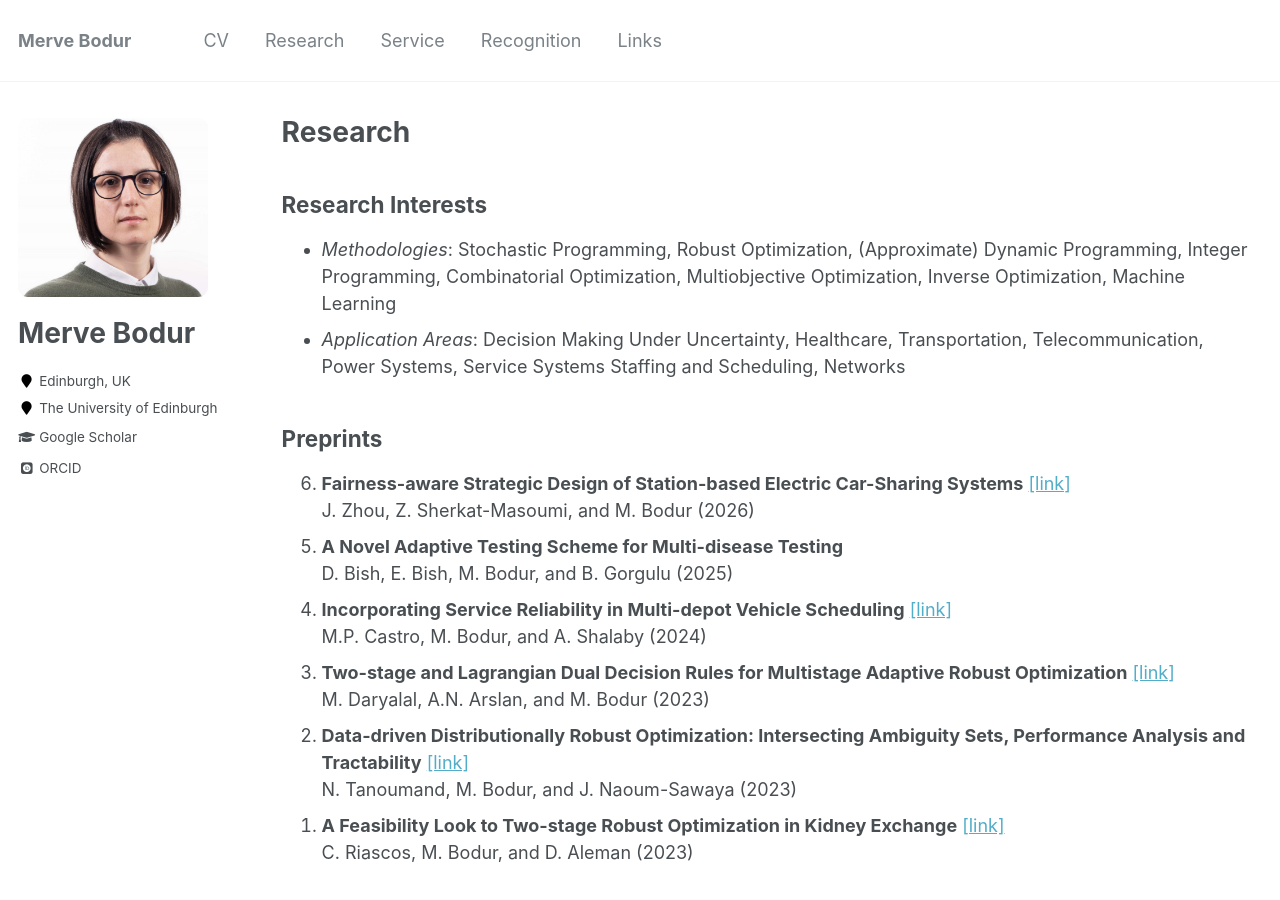
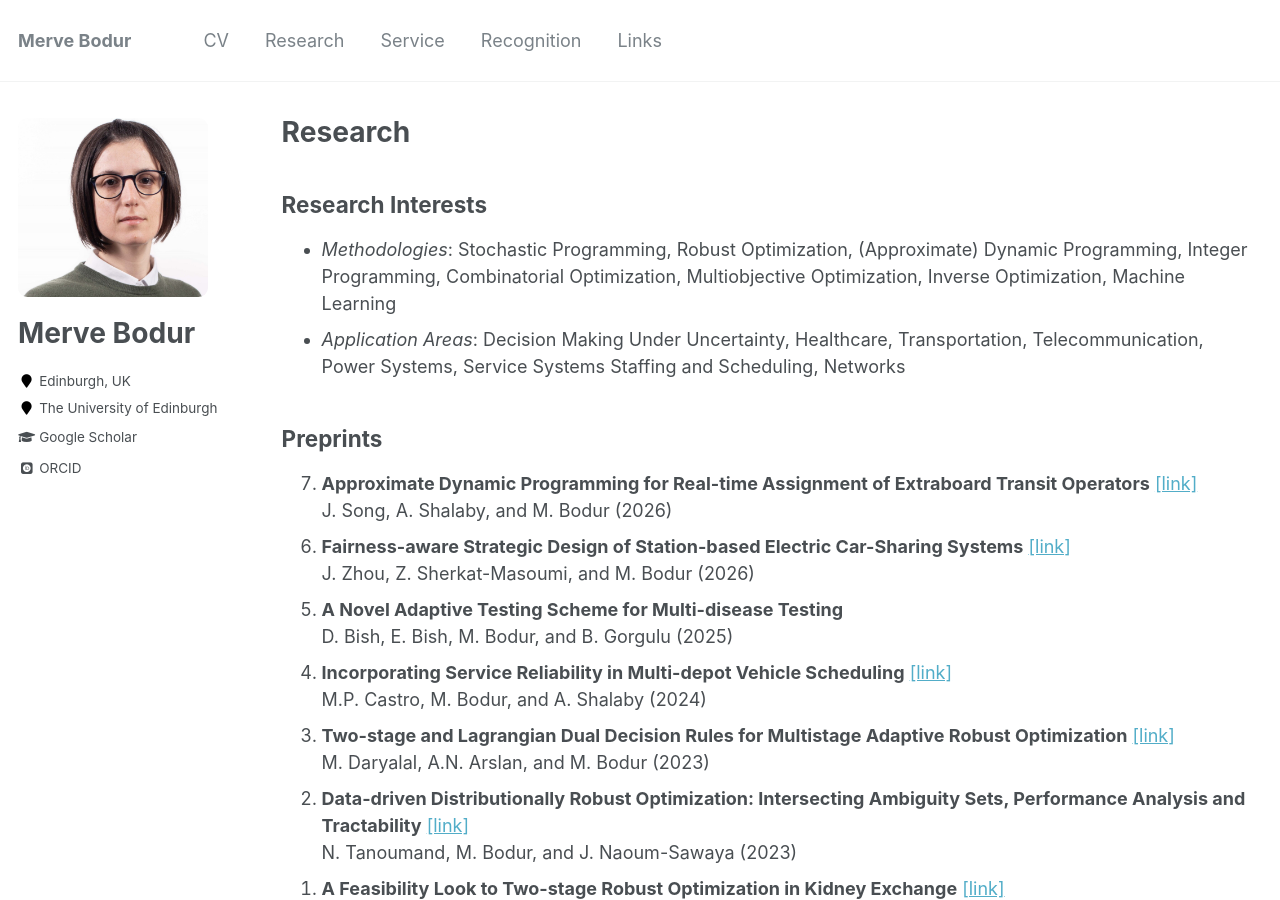
Before and after one commit to mervebodur/mervebodur.github.io, a Jekyll site: the page built from _pages/research.md, in a window 1280 px wide and 900 px high. Built offline with Jekyll 4.4.1, drawn with Linux system fonts in a browser that asks for light colours; some web fonts are replaced.

Commit message:
Update research.md

```diff
--- a/_pages/research.md
+++ b/_pages/research.md
@@ -10,6 +10,8 @@ author_profile: true
 - *Application Areas*: Decision Making Under Uncertainty, Healthcare, Transportation, Telecommunication, Power Systems, Service Systems Staffing and Scheduling, Networks
 
 ## Preprints
+1. **Approximate Dynamic Programming for Real-time Assignment of Extraboard Transit Operators** [[link]](https://arxiv.org/pdf/2605.04511)\
+J. Song, A. Shalaby, and M. Bodur (2026)
 1. **Fairness-aware Strategic Design of Station-based Electric Car-Sharing Systems** [[link]](https://arxiv.org/pdf/2604.11732)\
 J. Zhou, Z. Sherkat-Masoumi, and M. Bodur (2026)
 1. **A Novel Adaptive Testing Scheme for Multi-disease Testing**\
```
